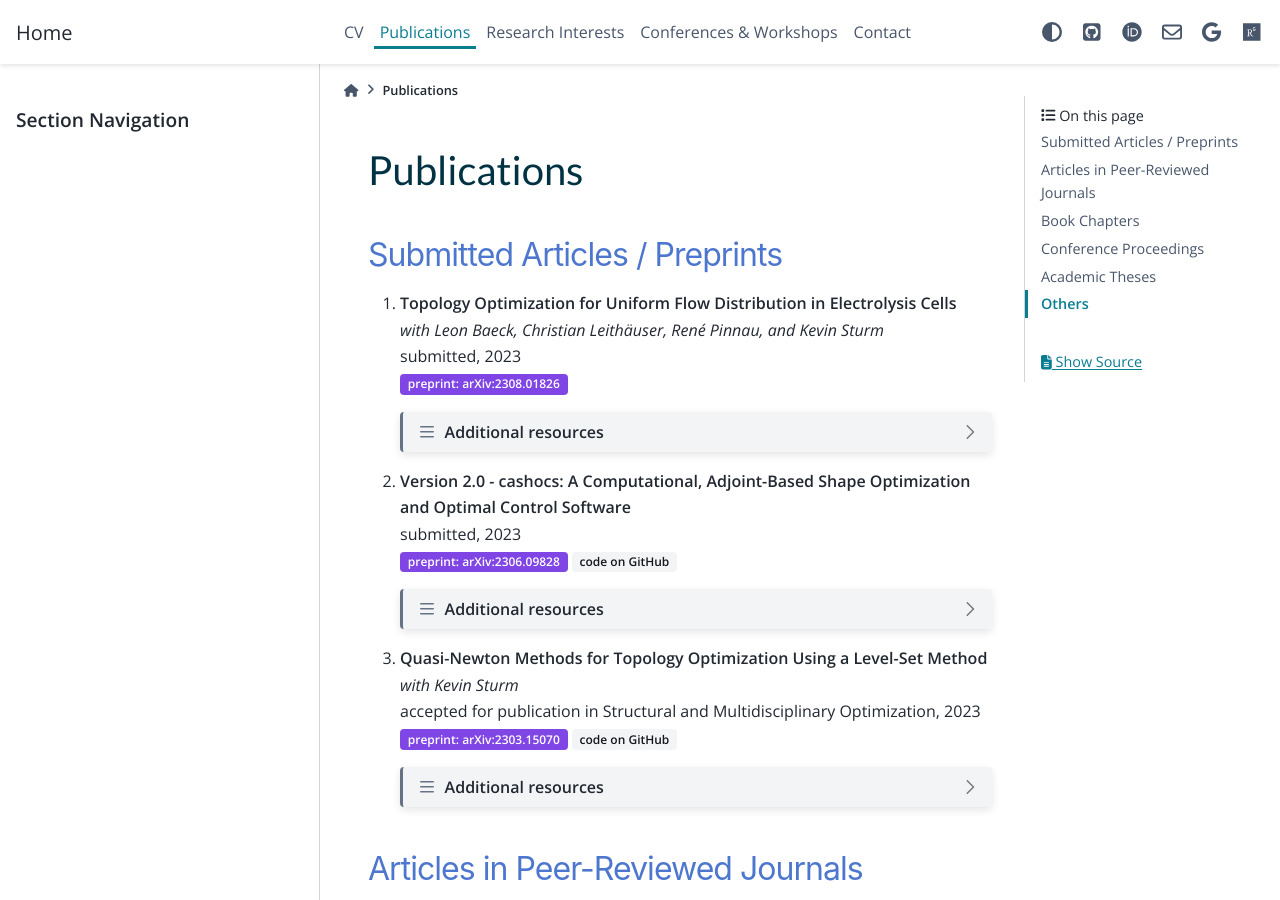
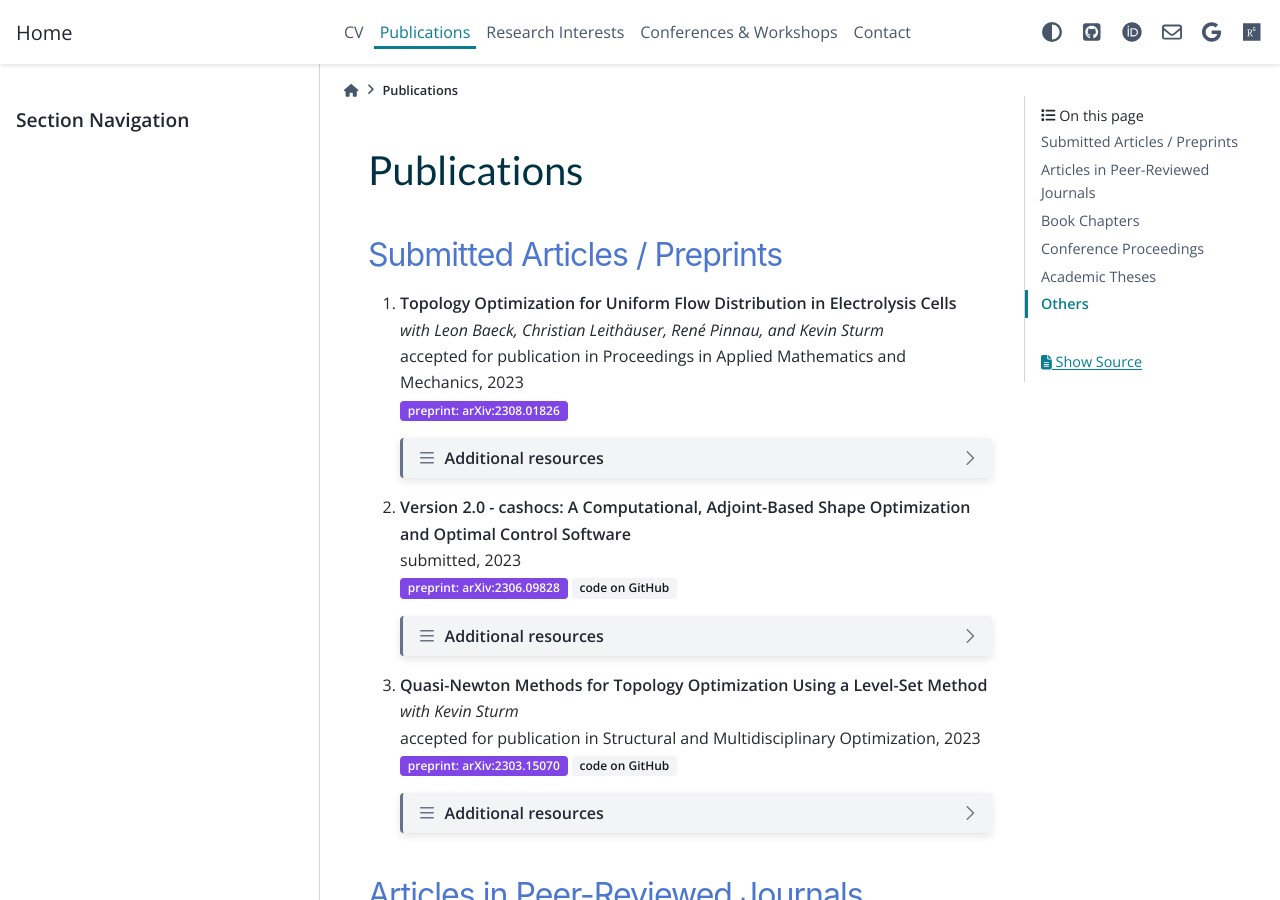
Before and after one commit to sblauth/sblauth.github.io, a Sphinx documentation site: the page built from source/publications.rst, in a window 1280 px wide and 900 px high. Built offline with Sphinx 7.4.7 and the PyData theme 0.15.4, drawn with Linux system fonts in a browser that asks for light colours.

Commit message:
update publications

```diff
--- a/source/publications.rst
+++ b/source/publications.rst
@@ -7,7 +7,7 @@ Submitted Articles / Preprints
 
 #. | **Topology Optimization for Uniform Flow Distribution in Electrolysis Cells**
    | *with Leon Baeck, Christian Leithäuser, René Pinnau, and Kevin Sturm*
-   | submitted, 2023
+   | accepted for publication in Proceedings in Applied Mathematics and Mechanics, 2023
    | :bdg-link-secondary:`preprint: arXiv:2308.01826 <https://arxiv.org/abs/2308.01826>`
 
    .. dropdown:: Additional resources
```
